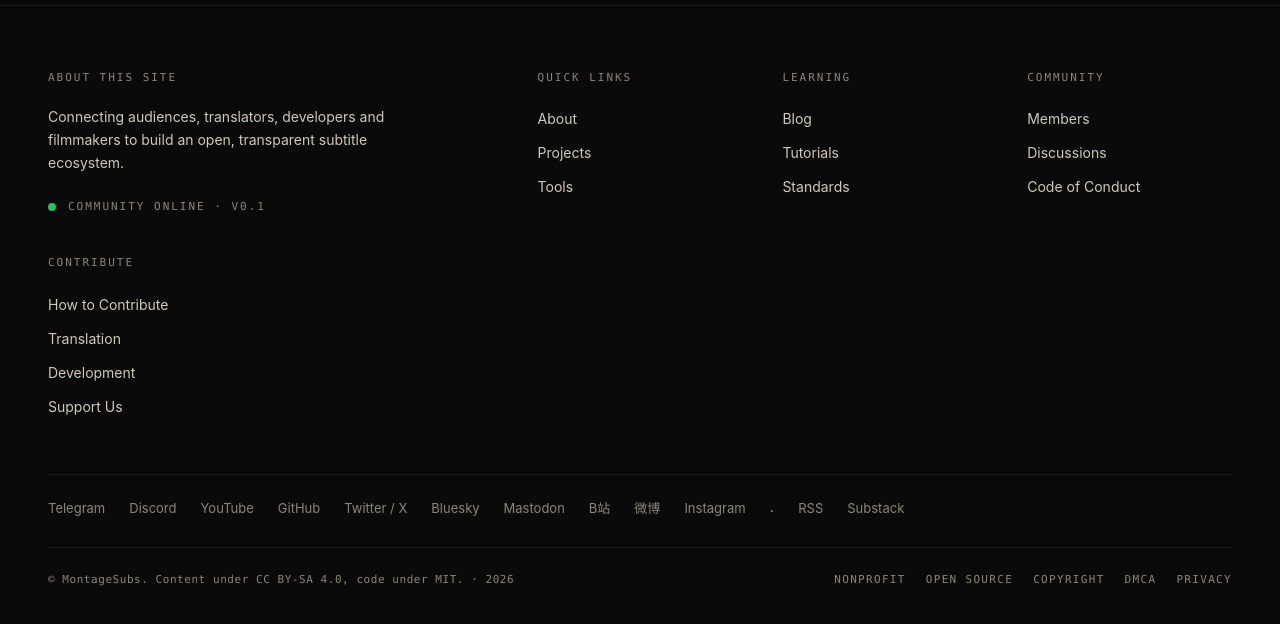
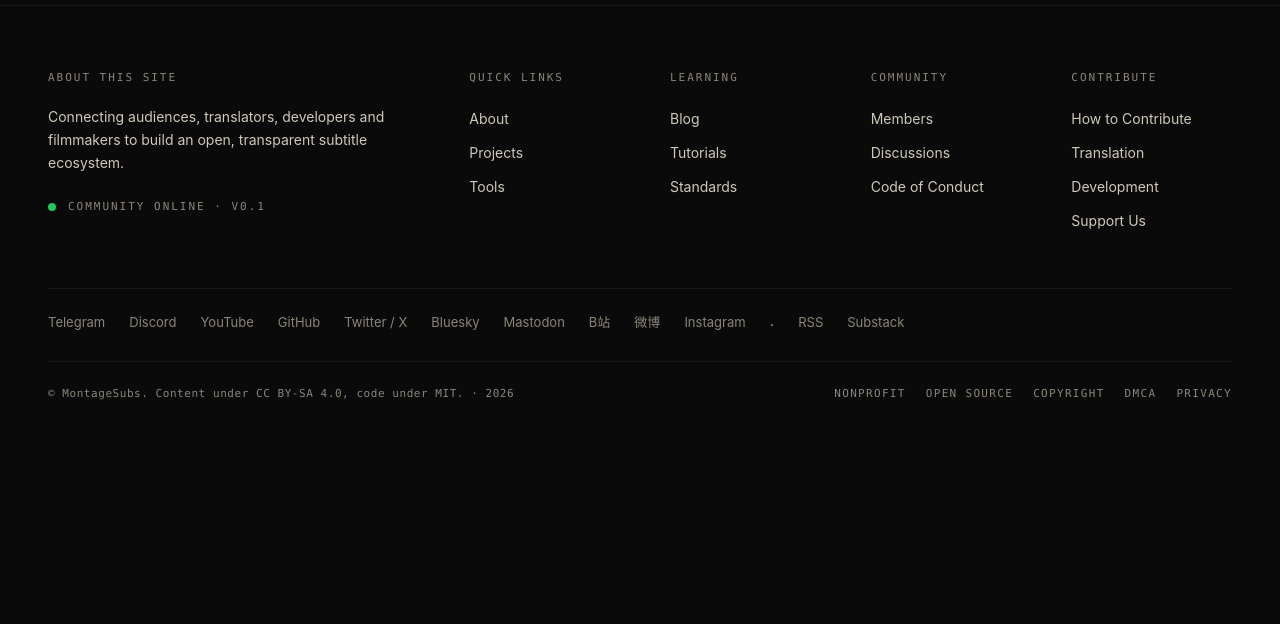
Before and after one commit to MontageSubs/montagesubs.github.io, an Astro site: page /en in a window 1280 px wide. Shown: the part 3377-4001 px from the top of the page. After the commit the page ends 3844 px from the top, so only its background shows below. Built offline with nearby package versions, Linux system fonts and the light colour scheme; Astro itself is replaced by a stand-in of ours.

Commit message:
refactor: 重组 Footer 主体布局
- 将 Footer 主体拆分为站点说明和链接组两个区域
- 保持桌面端站点说明与四列链接同排展示
- 将快速链接、学习资源、社区和参与贡献统一归入内部四列网格

```diff
--- a/src/components/Footer.astro
+++ b/src/components/Footer.astro
@@ -72,9 +72,9 @@ const colYear = new Date().getFullYear();
 
   <div class="max-w-[1400px] mx-auto px-5 sm:px-8 lg:px-12 py-16">
 
-    <!-- Five-column grid -->
-    <div class="grid grid-cols-2 md:grid-cols-3 lg:grid-cols-5 gap-10 mb-14">
-      <div class="col-span-2 md:col-span-3 lg:col-span-2">
+    <!-- Footer main groups -->
+    <div class="grid gap-10 lg:grid-cols-[minmax(0,2fr)_minmax(0,4fr)] mb-14">
+      <div>
         <p class="micro-label mb-5">{isZh ? '关于本站' : 'About this site'}</p>
         <p class="text-bone-dim text-sm leading-relaxed max-w-sm">
           {t('footer.tagline')}
@@ -87,6 +87,7 @@ const colYear = new Date().getFullYear();
         </div>
       </div>
 
+      <div class="grid grid-cols-2 md:grid-cols-4 gap-10">
         <div>
           <h3 class="micro-label mb-5">{t('footer.quicklinks')}</h3>
           <ul class="space-y-2.5">
@@ -124,6 +125,7 @@ const colYear = new Date().getFullYear();
           </ul>
         </div>
       </div>
+    </div>
 
     <!-- Socials marquee -->
     <div class="py-6 border-t border-bone/[0.06]">
```
Lines whose indentation alone changed are shown as unchanged.
